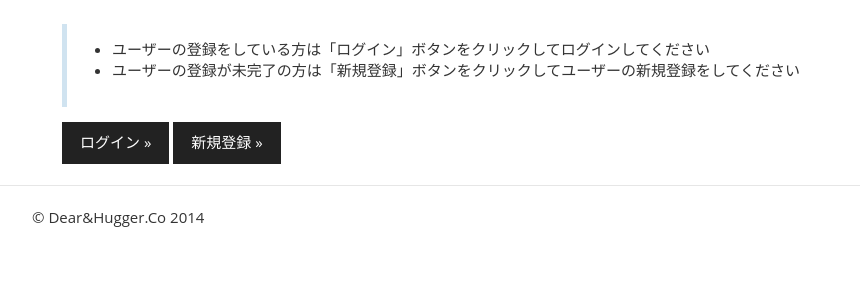
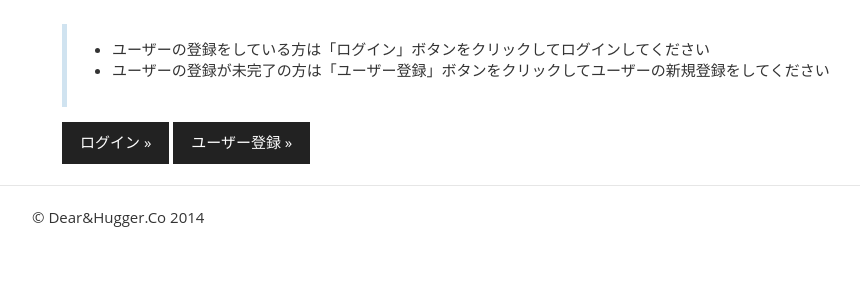
Before and after one commit to white771427/pocketlesson, a CakePHP app: the page made by app/View/Users/index.ctp in a window 1280 px wide. Shown: the part 51-351 px from the top of the page, without its empty margins (23-883 px from the left). Run offline with PHP 8.4 and a stand-in for CakePHP, Linux system fonts and the light colour scheme; the template is opened without the code that fills it, so the values that code supplies are empty; some libraries are stand-ins or nearby versions.

Commit message:
login周り変更 layoutのscript変更

```diff
--- a/app/Model/User.php
+++ b/app/Model/User.php
@@ -87,8 +87,10 @@ class User extends AppModel {
 			return false;
 		}
 		// 更新日時をハッシュ化
-		//return Security::hash( $this->field('modified'), 'md5', true);
-		return Security::hash(localtime(time()),'md5',true);
+		return Security::hash( $this->field('modified'), 'md5', true);
+
+// 		return Security::hash( $this->field('modified'), 'md5', true);
+// 		return Security::hash(localtime(time()),'md5',true);
 	}
 
 }
--- a/app/View/Layouts/default.ctp
+++ b/app/View/Layouts/default.ctp
@@ -180,7 +180,7 @@ echo $this->fetch('script');
     ================================================== -->
 	<!-- Placed at the end of the document so the pages load faster -->
 
-	<?php echo $this->fetch('script'); ?>
+	<!-- <?php echo $this->fetch('script'); ?> -->
 
 </body>
 </html>
--- a/app/View/Users/index.ctp
+++ b/app/View/Users/index.ctp
@@ -4,7 +4,7 @@
 <div class="bs-callout bs-callout-info">
 		<ul>
 			<li>ユーザーの登録をしている方は「ログイン」ボタンをクリックしてログインしてください</li>
-			<li>ユーザーの登録が未完了の方は「新規登録」ボタンをクリックしてユーザーの新規登録をしてください</li>
+			<li>ユーザーの登録が未完了の方は「ユーザー登録」ボタンをクリックしてユーザーの新規登録をしてください</li>
 		</ul>
 
 </div>
@@ -12,7 +12,7 @@
 
 <?php echo $this->Html->link('ログイン &raquo;',array('controller'=>'Users','action'=>'login'),array('escape'=>false,'class' => 'btn btn-default','role' => 'button')); ?>
 
-<?php echo $this->Html->link('新規登録 &raquo;',array('controller'=>'Users','action'=>'signup'),array('escape'=>false,'class' => 'btn btn-default','role' => 'button')); ?>
+<?php echo $this->Html->link('ユーザー登録 &raquo;',array('controller'=>'Users','action'=>'signup'),array('escape'=>false,'class' => 'btn btn-default','role' => 'button')); ?>
 
 
 </div>
--- a/app/View/Users/login.ctp
+++ b/app/View/Users/login.ctp
@@ -81,7 +81,8 @@ $(function(){
 
 				<div class="form-group">
 					<div class="col-lg-10">
-						<button type="submit" class="btn btn-default">ユーザー登録</button>
+						<?php echo $this->Html->link('ユーザー登録 &raquo;',array('controller'=>'Users','action'=>'signup'),array('escape'=>false,'class' => 'btn btn-default','role' => 'button')); ?>
+
 					</div>
 				</div>
 
```
Also changed, not shown: app/Controller/MyLessonsController.php (+6 -3 lines), app/Controller/UsersController.php (+6 -1 lines).
